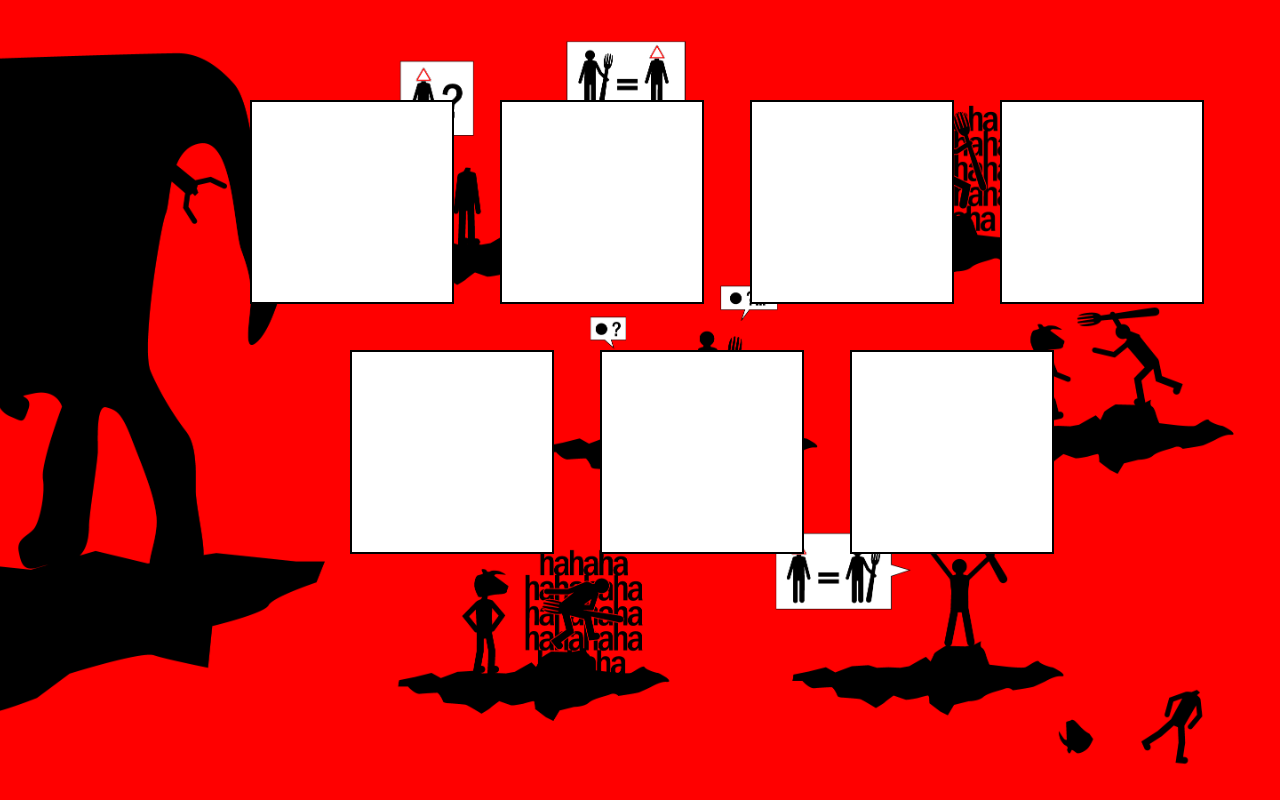
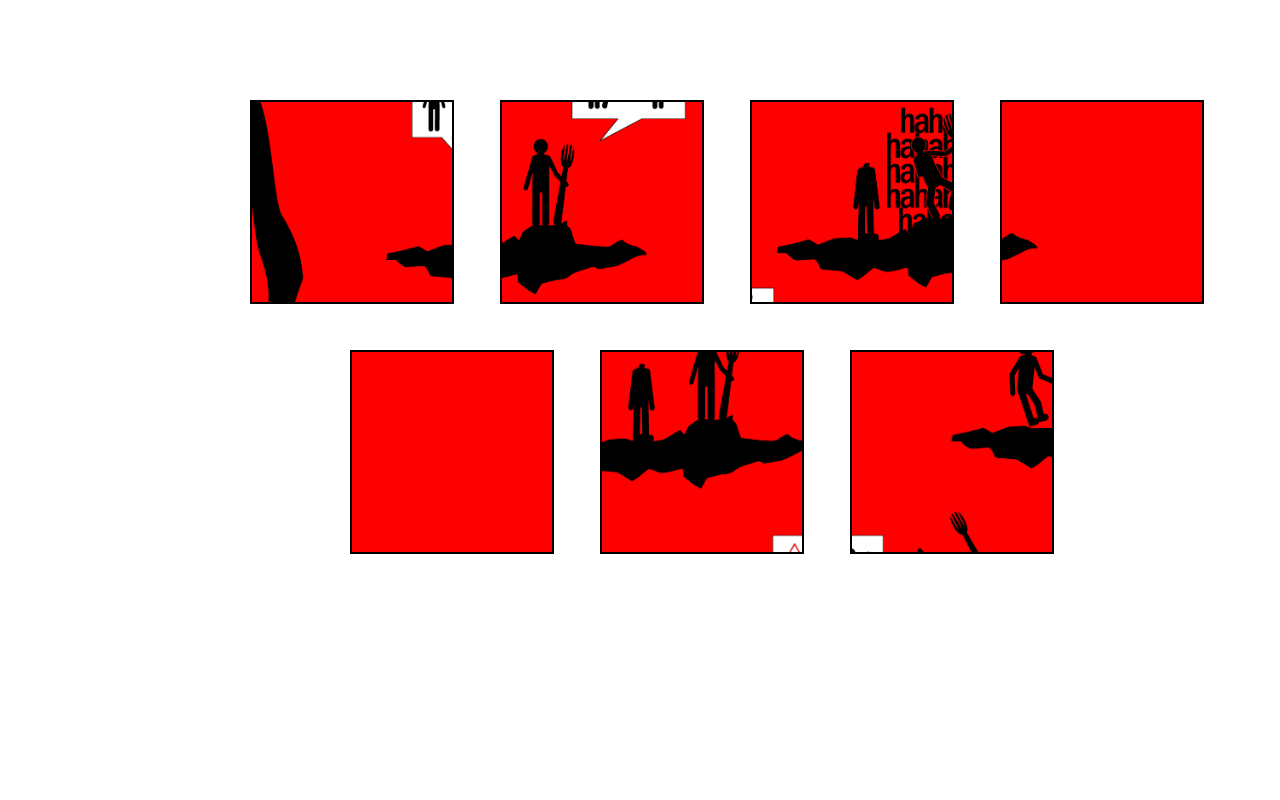
Before and after one commit to audricfullhardt/WR402, a plain HTML site: page index.html in a window 1280 px wide. Drawn offline with Linux system fonts and the light colour scheme.

Commit message:
presque fini

```diff
--- a/style.css
+++ b/style.css
@@ -1,7 +1,7 @@
 body {
     margin: 0;
     overflow: hidden;
-    background: #000;
+    background: #fff;
     position: relative;
   }
 
@@ -9,21 +9,20 @@ body {
     position: relative;
     width: 100vw;
     height: 100vh;
-    background: url('enfer.png') center/cover no-repeat;
-    background-size: cover;
+    background: #fff;
   }
 
   .vignette-piece {
     position: absolute;
     width: 200px;
     height: 200px;
-    background: white;
+    background: url('enfer.png') no-repeat;
+    background-size: 100vw 100vh;
     border: 2px solid black;
     cursor: grab;
-    clip-path: inset(0 0 0 0);
-    -webkit-clip-path: inset(0 0 0 0);
   }
 
   .vignette-piece.overlapping {
-    background: url('paradis.png') center/cover no-repeat;
+    background: url('paradis.png') no-repeat;
+    background-size: 100vw 100vh;
   }
```
